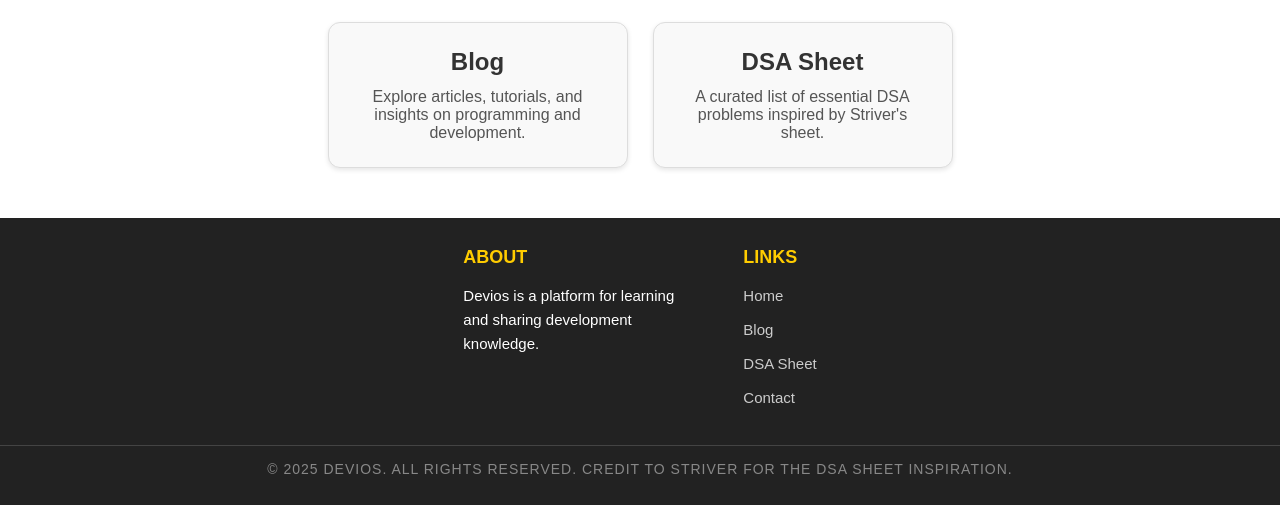
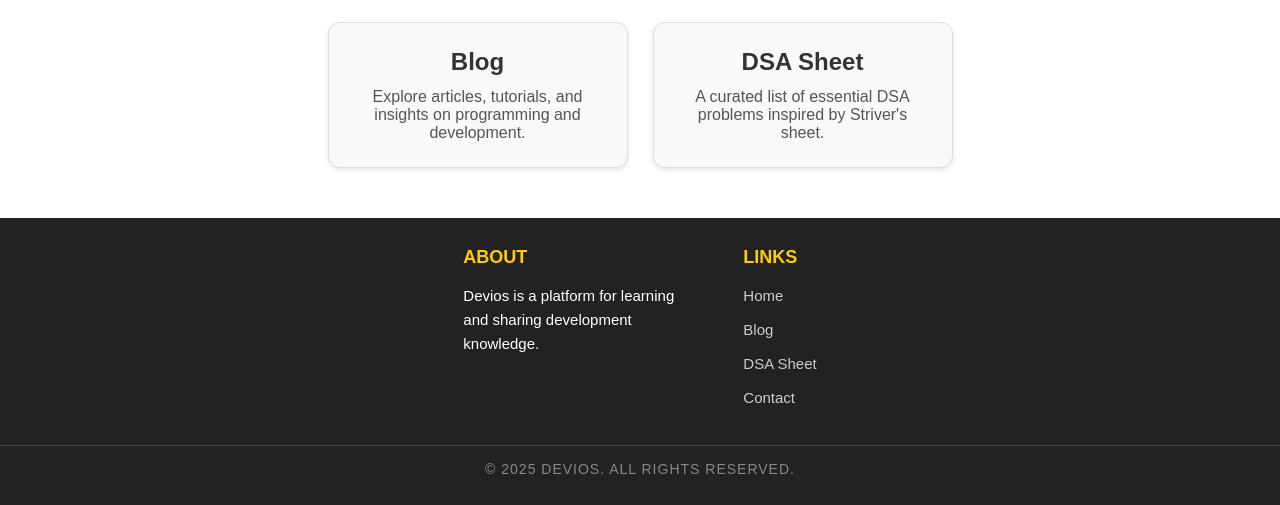
Before and after one commit to yadav1902ashutosh/devios, a plain HTML site: page index.html in a window 1280 px wide. Shown: the part 528-1033 px from the top of the page. Drawn offline with Linux system fonts and the light colour scheme; a script that the page names is missing.

Commit message:
remove the credits in the footer

```diff
--- a/index.html
+++ b/index.html
@@ -67,8 +67,7 @@
             </div>
         </div>
         <div class="footer-bottom">
-            &copy; 2025 Devios. All rights reserved. Credit to Striver for the DSA Sheet inspiration.
-        </div>
+            &copy; 2025 Devios. All rights reserved.
     </footer>
     <script src="dsa-script.js"></script>
 
```
Also changed, not shown: dsa-sheet/dsa-sheet.html (+1 -1 lines).
